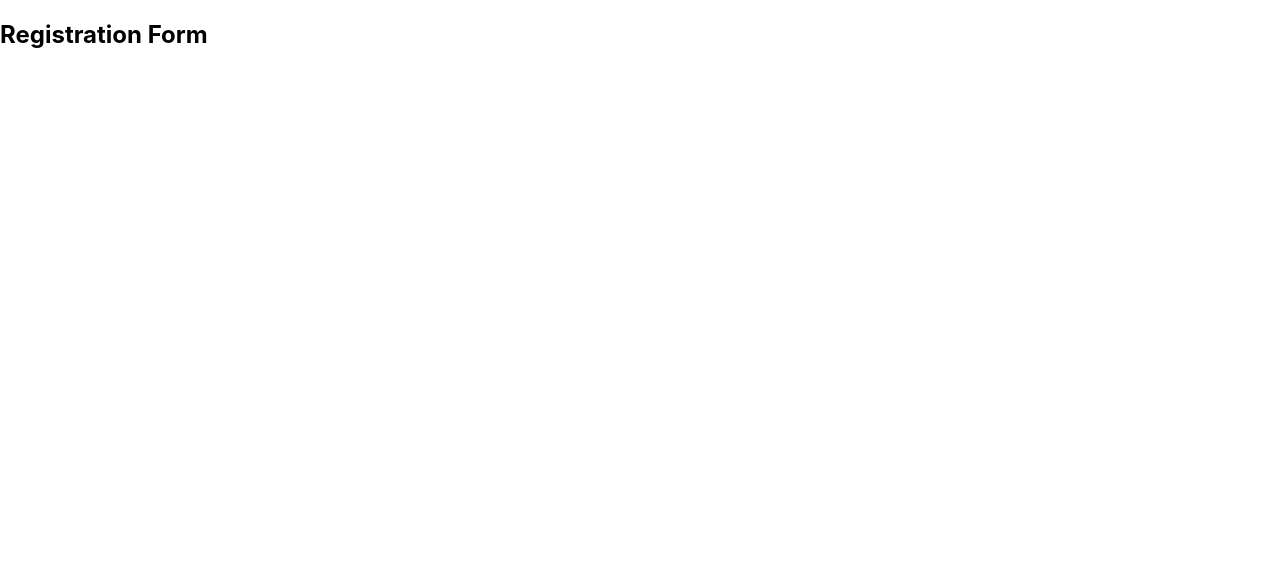
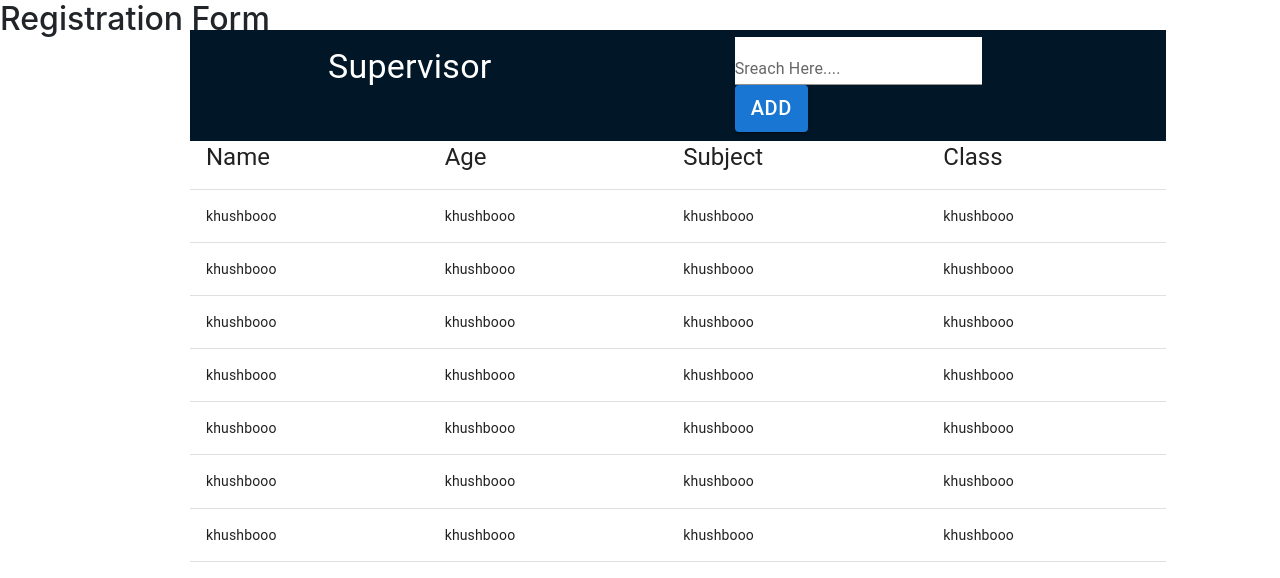
Before and after one commit to sukanyamohanty143/Digital-Staff-Management-System., a React (Create React App) app: page /registration in a window 1280 px wide. Shown: the top 578 px of the page. Built offline with nearby package versions, Linux system fonts and the light colour scheme.

Commit message:
created componet of supervisor page and createt UI

```diff
--- a/public/index.html
+++ b/public/index.html
@@ -15,6 +15,8 @@
       user's mobile device or desktop. See https://developers.google.com/web/fundamentals/web-app-manifest/
     -->
     <link rel="manifest" href="%PUBLIC_URL%/manifest.json" />
+
+    <link href="https://cdn.jsdelivr.net/npm/bootstrap@5.0.2/dist/css/bootstrap.min.css" rel="stylesheet" integrity="sha384-EVSTQN3/azprG1Anm3QDgpJLIm9Nao0Yz1ztcQTwFspd3yD65VohhpuuCOmLASjC" crossorigin="anonymous">
     <!--
       Notice the use of %PUBLIC_URL% in the tags above.
       It will be replaced with the URL of the `public` folder during the build.
--- a/src/App.js
+++ b/src/App.js
@@ -6,14 +6,23 @@ import  Home  from "./Components/Pages/Home";
 import  Registration  from "./Components/Pages/Registration";
 import { BrowserRouter as Router, Route, Routes } from 'react-router-dom';
 
-function App() {
+import SupervisorPage from "./Components/Pages/Supervisor/SuppervisorPage"
+
+function App(){
+
     return (
+        <>
         <Router>
             <Routes>
                 <Route path="/" element={<Home />} />
                 <Route path="/registration" element={<Registration />} />
             </Routes>
         </Router>
+
+
+        <SupervisorPage/>
+
+        </>
     );
 }
 
--- /dev/null
+++ b/src/Components/Pages/Supervisor/SreachBar.js
@@ -0,0 +1,17 @@
+
+import { Typography, Grid, TextField, Button } from "@mui/material";
+function SreachBar() {
+
+
+    return(
+
+        <>
+            <Grid container xs={9} item spacing={2} justifyContent="center" style={{ backgroundColor: " #011627", marginLeft: "190px"}} >
+                <Grid item lg={3} sm={6} xs={12}><Typography variant="h4" style={{color:"white"}}>Supervisor </Typography></Grid>
+                <Grid item lg={2} sm={6} xs={12}></Grid>
+                <Grid item lg={4} sm={6} xs={12}><TextField  variant="standard"  style={{ backgroundColor: "white" ,width:"80%",position:"relative",bottom:"9px"}} label="Sreach Here...."></TextField><Button variant="contained" style={{ fontSize: "20px" ,position:"relative",bottom:"9px"}}>Add</Button></Grid>
+            </Grid>
+        </>
+    )
+}
+export default SreachBar;
--- /dev/null
+++ b/src/Components/Pages/Supervisor/SuppervisorPage.js
@@ -0,0 +1,15 @@
+
+import SreachBar from "./SreachBar";
+import TableData from "./TableData"
+
+function SupervisorPage() {
+    return (
+        <>
+
+        <SreachBar/>
+        <TableData/>
+
+        </>
+    )
+}
+export default SupervisorPage;
--- /dev/null
+++ b/src/Components/Pages/Supervisor/TableData.js
@@ -0,0 +1,68 @@
+import { TableCell, TableContainer, TableHead, TableRow, Table, Grid, TableBody, Typography } from "@mui/material"
+
+
+function TableData() {
+    return (
+        <>
+            <Grid container xs={9} item spacing={2} justifyContent="center" style={{ marginLeft: "190px" }}>
+                <TableContainer>
+                    <Table>
+                        <TableHead>
+                            <TableRow>
+                                <TableCell><Typography variant="h5">Name</Typography></TableCell>
+                                <TableCell><Typography variant="h5">Age</Typography></TableCell>
+                                <TableCell><Typography variant="h5">Subject</Typography></TableCell>
+                                <TableCell><Typography variant="h5">Class</Typography></TableCell>
+                            </TableRow>
+                        </TableHead>
+                        <TableBody>
+                            <TableRow>
+                                <TableCell>khushbooo</TableCell>
+                                <TableCell>khushbooo</TableCell>
+                                <TableCell>khushbooo</TableCell>
+                                <TableCell>khushbooo</TableCell>
+                            </TableRow>
+                            <TableRow>
+                                <TableCell>khushbooo</TableCell>
+                                <TableCell>khushbooo</TableCell>
+                                <TableCell>khushbooo</TableCell>
+                                <TableCell>khushbooo</TableCell>
+                            </TableRow>
+                            <TableRow>
+                                <TableCell>khushbooo</TableCell>
+                                <TableCell>khushbooo</TableCell>
+                                <TableCell>khushbooo</TableCell>
+                                <TableCell>khushbooo</TableCell>
+                            </TableRow>
+                            <TableRow>
+                                <TableCell>khushbooo</TableCell>
+                                <TableCell>khushbooo</TableCell>
+                                <TableCell>khushbooo</TableCell>
+                                <TableCell>khushbooo</TableCell>
+                            </TableRow>
+                            <TableRow>
+                                <TableCell>khushbooo</TableCell>
+                                <TableCell>khushbooo</TableCell>
+                                <TableCell>khushbooo</TableCell>
+                                <TableCell>khushbooo</TableCell>
+                            </TableRow>
+                            <TableRow>
+                                <TableCell>khushbooo</TableCell>
+                                <TableCell>khushbooo</TableCell>
+                                <TableCell>khushbooo</TableCell>
+                                <TableCell>khushbooo</TableCell>
+                            </TableRow>
+                            <TableRow>
+                                <TableCell>khushbooo</TableCell>
+                                <TableCell>khushbooo</TableCell>
+                                <TableCell>khushbooo</TableCell>
+                                <TableCell>khushbooo</TableCell>
+                            </TableRow>
+                        </TableBody>
+                    </Table>
+                </TableContainer>
+            </Grid>
+        </>
+    )
+}
+export default TableData
```
Also changed, not shown: src/Components/Pages/supervisor-page.js (deleted, +0 -7 lines), 1 other file (tests, documents, lock files or other folders).
